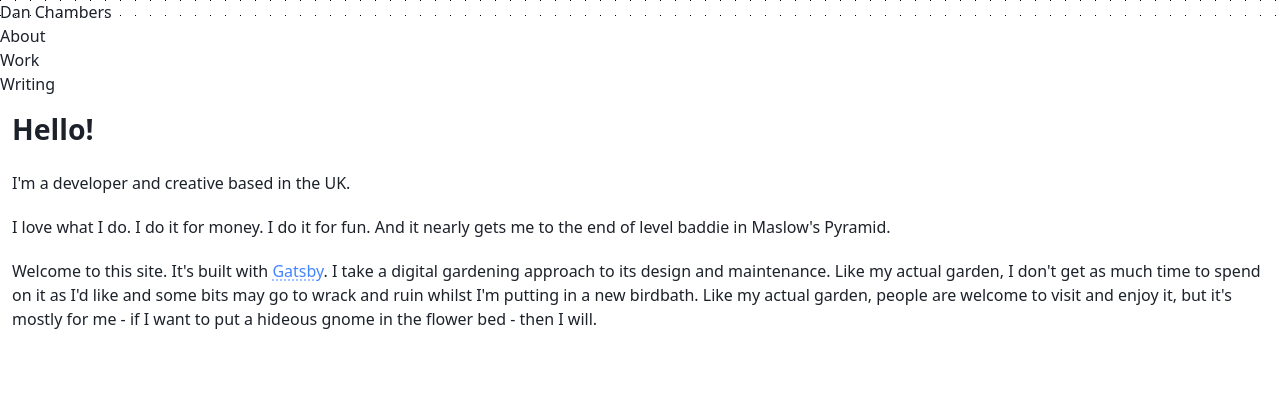
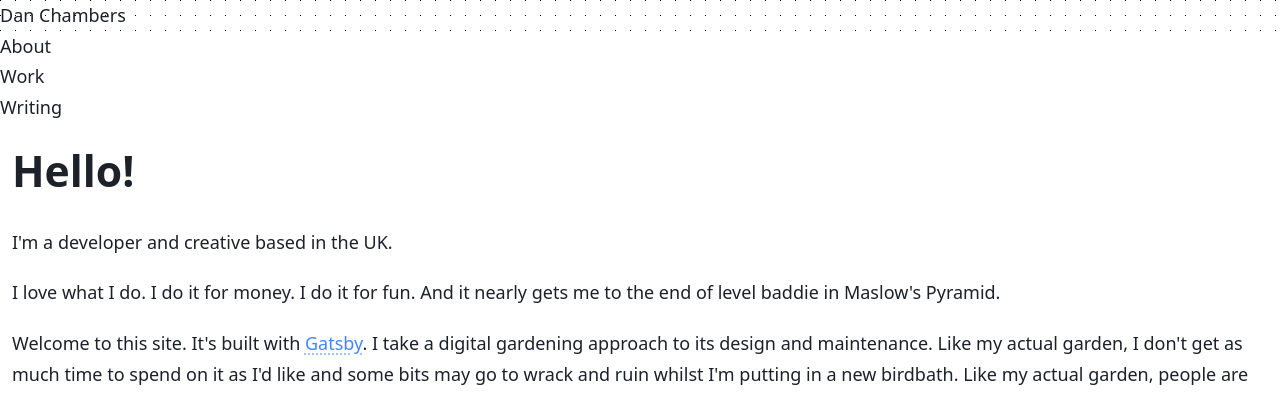
Before and after one commit to danlechambre/danchambers.dev, a Gatsby site: page / in a window 1280 px wide. Shown: the top 395 px of the page. Built offline with nearby package versions, Linux system fonts and the light colour scheme; Gatsby itself is replaced by a stand-in of ours.

Commit message:
Typography CSS changes

```diff
--- a/src/styles/prose.css
+++ b/src/styles/prose.css
@@ -80,6 +80,6 @@ Prose - Styles for writing
 }
 
 .prose h1 {
-  font-size: var(--font-size-lg);
+  font-size: var(--font-size-xl);
   font-weight: var(--font-weight-4);
 }
--- a/src/styles/typography.css
+++ b/src/styles/typography.css
@@ -23,15 +23,15 @@ Typography
 /* Reset, normalize, sensible defaults */
 
 html {
-  line-height: 1.5;
+  line-height: 1.7;
   -webkit-text-size-adjust: 100%;
 }
 
 body {
   font-family: "RubikVariable", system-ui, -apple-system, "Segoe UI", Roboto,
     Helvetica, Arial, sans-serif, "Apple Color Emoji", "Segoe UI Emoji";
-  font-weight: var(--font-weight-2);
   line-height: inherit;
+  font-size: var(--font-size-base);
 }
 
 code,
@@ -64,12 +64,12 @@ textarea {
 }
 
 small {
-  font-size: 80%;
+  font-size: var(--font-size-sm);
 }
 
 sub,
 sup {
-  font-size: 75%;
+  font-size: var(--font-size-xs);
   line-height: 0;
   position: relative;
   vertical-align: baseline;
@@ -98,6 +98,14 @@ h4 {
   hyphens: auto;
 }
 
+.font-sm {
+  font-size: var(--font-size-sm);
+}
+
+.font-md {
+  font-size: var(--font-size-md);
+}
+
 .font-lg {
   font-size: var(--font-size-lg);
 }
@@ -109,3 +117,7 @@ h4 {
 .font-bold {
   font-weight: var(--font-weight-4);
 }
+
+.italic {
+  font-style: italic;
+}
--- a/src/styles/variables.css
+++ b/src/styles/variables.css
@@ -48,19 +48,19 @@ xl	1280px	@media (min-width: 1280px) { ... }
   --opacity-50: 0.5;
   --opacity-75: 0.75;
 
-  --type-ratio-sm: 1.125;
-  --type-ratio-md: 1.2;
-  --type-ratio-lg: 1.25;
-  --type-ratio-xl: 1.333;
+  /* --type-ratio-sm: 1.125; */
+  --type-ratio-sm: 1.2;
+  --type-ratio-md: 1.25;
+  --type-ratio-lg: 1.333;
 
-  --font-size-base: 1rem;
+  --font-size-base: 16px;
   --type-ratio: var(--type-ratio-sm);
 
   --font-size-sm: calc(var(--font-size-base) / var(--type-ratio));
   --font-size-md: calc(var(--font-size-base) * var(--type-ratio));
   --font-size-lg: calc(var(--font-size-md) * var(--type-ratio));
   --font-size-xl: calc(var(--font-size-lg) * var(--type-ratio));
-  --font-size-xxl: calc(var(--font-size-xl) * var(--type-ratio));
+  --font-size-xs: calc(var(--font-size-sm) / var(--type-ratio))
 
   --font-weight-1: 300;
   --font-weight-2: 400;
@@ -74,15 +74,18 @@ xl	1280px	@media (min-width: 1280px) { ... }
 @media (min-width: 640px) {
   :root {
     --type-ratio: var(--type-ratio-md);
+    /* --font-size-base: 20px; */
   }
 }
+
 @media (min-width: 768px) {
+  :root {
+    --font-size-base: 18px;
+  }
+}
+
+@media (min-width: 1024px) {
   :root {
     --type-ratio: var(--type-ratio-lg);
   }
 }
-@media (min-width: 1024px) {
-  :root {
-    --type-ratio: var(--type-ratio-xl);
-  }
-}
```
